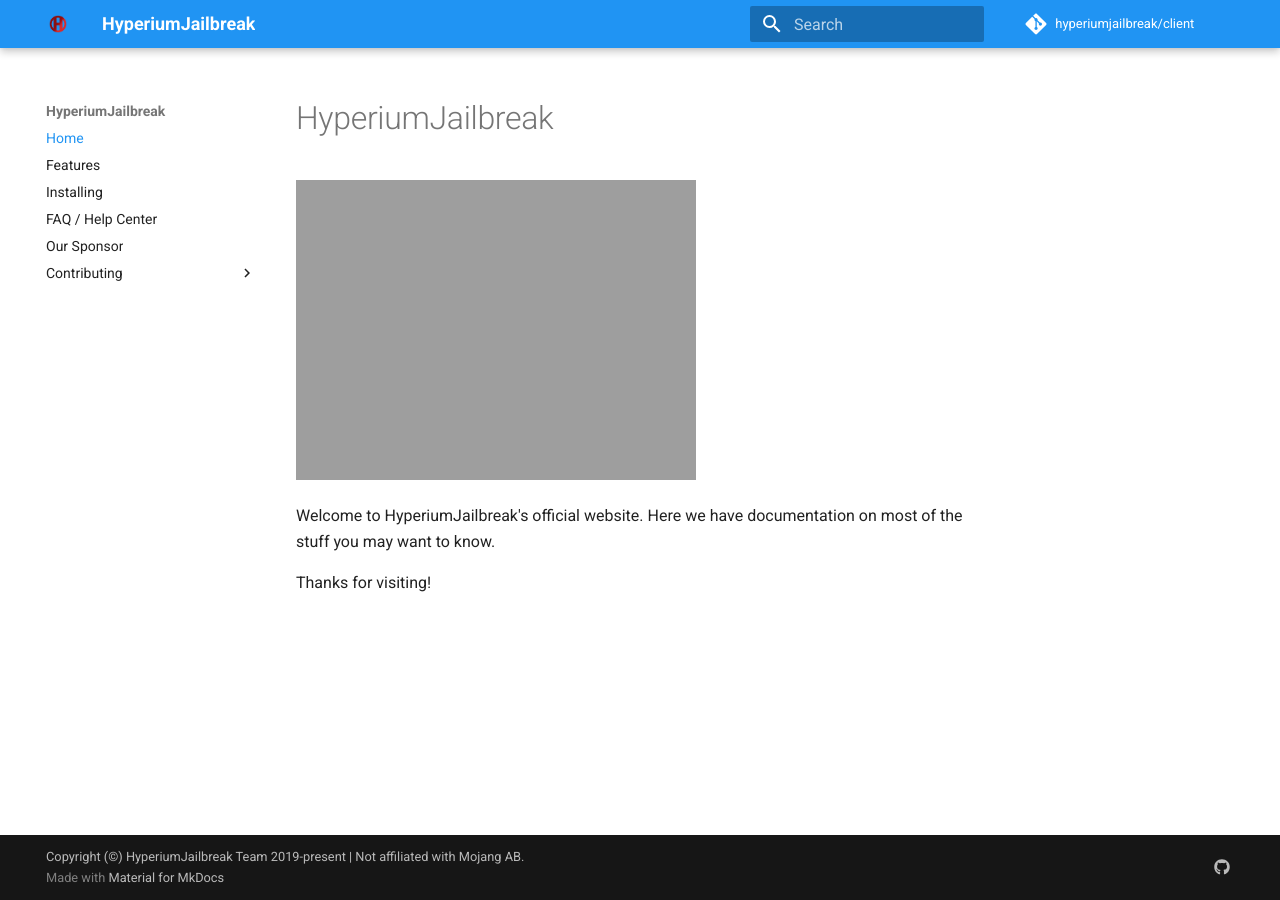
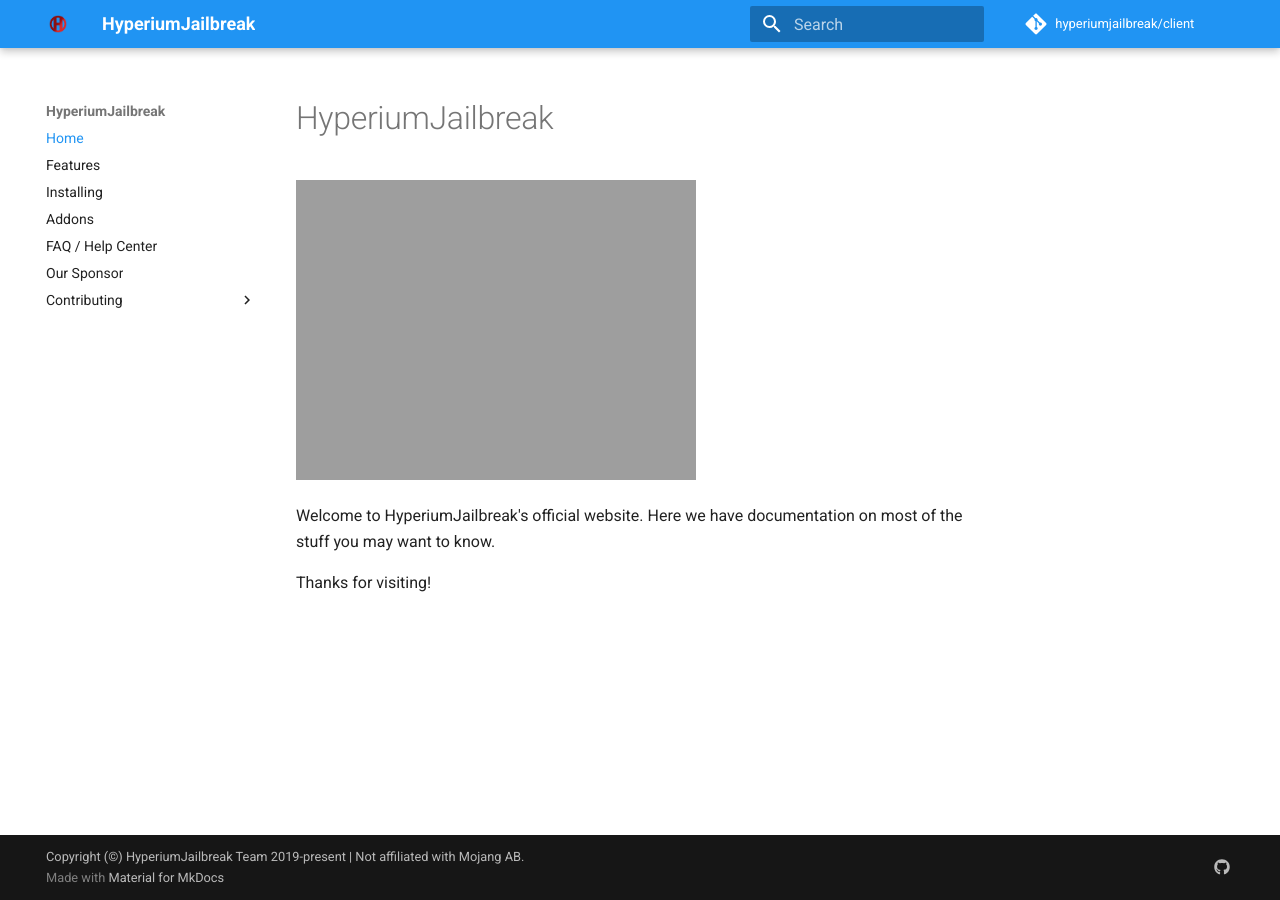
Before and after one commit to hyperiumjailbreak/hyperiumjailbreak.github.io, an MkDocs documentation site: the page built from docs/index.md, in a window 1280 px wide. Built offline with MkDocs 1.6.1 and Material for MkDocs 9.7.7, drawn with Linux system fonts in a browser that asks for light colours; comment, search, counter and statistics services are not loaded.

Commit message:
Add link to addons page

```diff
--- a/mkdocs.yml
+++ b/mkdocs.yml
@@ -53,6 +53,7 @@
   - Home: index.md
   - Features: features.md
   - Installing: installation.md
+  - Addons: addons.md
   - 'FAQ / Help Center': faq.md
   - 'Our Sponsor': cloudrepo.md
   - Contributing:
```
